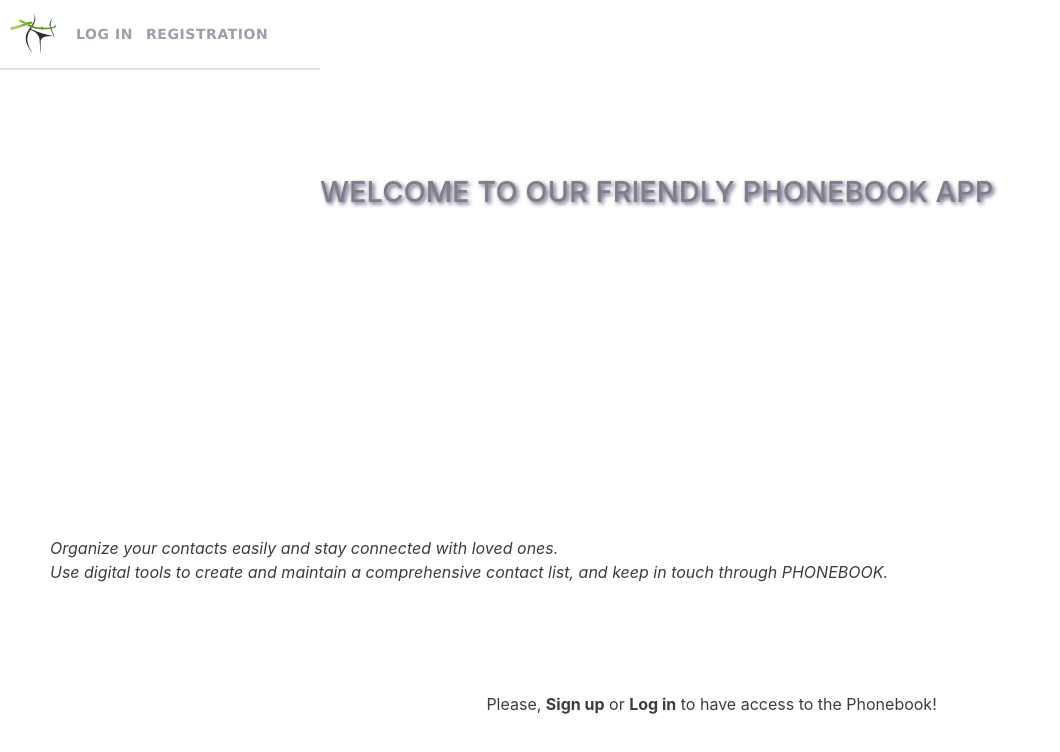
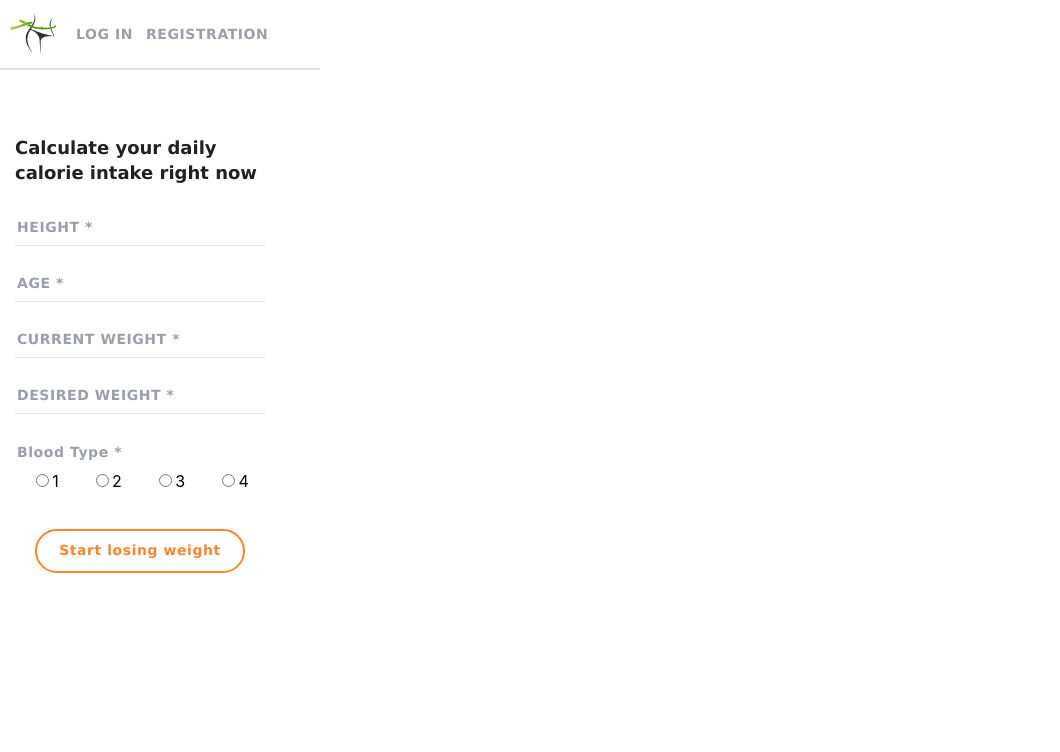
Before and after one commit to StefaniaGuta/myApplication, a React (Create React App) app in the folder my-app/: page / in a window 1280 px wide. Shown: the top 752 px of the page, without its empty margins (0-1060 px from the left). Built offline with nearby package versions, Linux system fonts and the light colour scheme.

Commit message:
homePage

```diff
--- a/my-app/package.json
+++ b/my-app/package.json
@@ -4,6 +4,7 @@
   "private": true,
   "dependencies": {
     "@babel/plugin-transform-private-property-in-object": "^7.24.7",
+    "@material/radio": "^14.0.0",
     "@reduxjs/toolkit": "^2.2.7",
     "@testing-library/jest-dom": "^5.17.0",
     "@testing-library/react": "^13.4.0",
--- a/my-app/src/pages/PageHome/PageHome.jsx
+++ b/my-app/src/pages/PageHome/PageHome.jsx
@@ -1,26 +1,149 @@
-import { useSelector } from 'react-redux';
-import authSelectors from '../../redux/auth/authSelectors';
+import { useDispatch } from 'react-redux';
+import { useState } from 'react';
+
 import style from './PageHome.module.css';
 
 function PageHome() {
-  const isLoggedIn = useSelector(authSelectors.getIsLoggedIn);
+  const dispatch = useDispatch();
+
+  const [form, setForm] = useState({
+    height: '',
+    age: '',
+    currentWeight: '',
+    desiredWeight: '',
+    bloodType: ''
+  });
+
+  const handleChange = event => {
+    const { name, value } = event.currentTarget;
+
+    setForm(prevForm => ({
+      ...prevForm,
+      [name]: value
+    }));
+  };
+
+  const handleSubmit = event => {
+    event.preventDefault();
+
+    dispatch(form);
+
+    setForm({
+      height: '',
+      age: '',
+      currentWeight: '',
+      desiredWeight: '',
+      bloodType: ''
+    });
+  };
+
   return (
-    <>
-      <section className={style.PageHomeSection}>
-            <h1 className={style.PageHomeTitle}>Welcome to our friendly phonebook app</h1>
-        <p className={style.PageHomeTitle2}>Organize your contacts easily and stay connected with loved
-            ones. <br></br>
-            Use digital tools to create and maintain a comprehensive contact list, and keep in touch through PHONEBOOK.
-            </p>
-        {!isLoggedIn && (
+    <section className={style.PageHomeSection}>
+      <h1 className={style.PageHomeTitle}>
+        Calculate your daily calorie intake right now
+      </h1>
+      <form onSubmit={handleSubmit} className={style.HomeForm}>
+        <label>
+          <input
+            className={style.PageHomeInput}
+            type="number"
+            placeholder="HEIGHT *"
+            name="height"
+            value={form.height}
+            required
+            onChange={handleChange}
+          />
+        </label>
 
-          <p className={style.PageHomeText}> Please, <b>Sign up</b> or <b>Log in</b> to have access to the
-            Phonebook!
-          </p>
-      )}
-      </section>
+        <label>
+          <input
+            className={style.PageHomeInput}
+            type="number"
+            placeholder="AGE *"
+            name="age"
+            value={form.age}
+            required
+            onChange={handleChange}
+          />
+        </label>
 
-    </>
+        <label className={style.PageHomeLabel}>
+          <input
+            className={style.PageHomeInput}
+            type="number"
+            placeholder="CURRENT WEIGHT *"
+            name="currentWeight"
+            value={form.currentWeight}
+            required
+            onChange={handleChange}
+          />
+        </label>
+
+        <label className={style.PageHomeLabel}>
+          <input
+            className={style.PageHomeInput}
+            type="number"
+            placeholder="DESIRED WEIGHT *"
+            name="desiredWeight"
+            value={form.desiredWeight}
+            required
+            onChange={handleChange}
+          />
+        </label>
+
+        <fieldset className={style.RadioGroup}>
+          <legend>Blood Type *</legend>
+
+          <label>
+            <input
+              type="radio"
+              name="bloodType"
+              value="1"
+              checked={form.bloodType === '1'}
+              onChange={handleChange}
+            />
+             1
+          </label>
+
+          <label>
+            <input
+              type="radio"
+              name="bloodType"
+              value="2"
+              checked={form.bloodType === '2'}
+              onChange={handleChange}
+            />
+             2
+          </label>
+
+          <label>
+            <input
+              type="radio"
+              name="bloodType"
+              value="3"
+              checked={form.bloodType === '3'}
+              onChange={handleChange}
+            />
+             3
+          </label>
+
+          <label>
+            <input
+              type="radio"
+              name="bloodType"
+              value="4"
+              checked={form.bloodType === '4'}
+              onChange={handleChange}
+            />
+             4
+          </label>
+        </fieldset>
+
+        <button className={style.PageHomeBtn} type="submit">
+          Start losing weight
+        </button>
+      </form>
+    </section>
   );
 }
 
--- a/my-app/src/pages/PageHome/PageHome.module.css
+++ b/my-app/src/pages/PageHome/PageHome.module.css
@@ -1,41 +1,96 @@
 .PageHomeSection{
   display: flex;
-    flex-direction: column;
-    align-items: center;
-    justify-content: center;
-    text-align: center;
-    width: 550px;
-    margin: 150px;
-    padding: 10px;
+  flex-direction: column;
+  align-items: center;
+  width: 280px;
+  height: 330px;
+  margin-top: 50px;
 }
 
 .PageHomeTitle {
-  font-weight: 500;
-  text-transform: uppercase;
-  color: grey;
-  transition: all 0.5s ease;
-  text-shadow: 2px 2px 4px rgb(85, 85, 132);
-  font-size: 29px;
-  margin-bottom: 10px;
-  position: absolute;
-  left: 25%;
-  top: 150px;
+  font-family: Verdana;
+  font-size: 18px;
+  font-weight: 700;
+  line-height: 25.2px;
+  text-align: left;
+  width: 250px;
+  height: 50px;
+  top: 112px;
+  left: 20px;
+  gap: 0px;
+  opacity: 0px;
+  color: #212121;
+
 }
 
-.PageHomeTitle2 {
-  color: rgb(61, 61, 61);
-  font-style: italic;
-  line-height: 1.5;
-  position: absolute;
-  left: 50px;
-  bottom: 200px;
-  text-align: left;
+.HomeForm{
+  display: flex;
+  flex-direction: column;
+  align-items: center;
 }
 
-.PageHomeText {
+.PageHomeInput {
+  width: 250px;
+  height: 36px;
+  margin: 10px;
+  box-sizing: border-box;
+  cursor: pointer;
+  outline: none;
+  border: none;
+  border-bottom: 1px solid #E0E0E0;
+}
+
+.PageHomeInput::placeholder {
+  font-family: Verdana;
+  font-size: 14px;
+  font-weight: 700;
+  line-height: 17.01px;
+  letter-spacing: 0.04em;
+  text-align: left;
+  color: #9B9FAA;
+}
+
+.RadioGroup{
+  width: 250px;
+  height: 45px;
+  border: none;
+  margin: 20px 0 0 0;
+  display: flex;
+  align-items: center;
+  justify-content: space-around;
+  padding: 10px;
+}
+
+.RadioGroup legend{
+  font-family: Verdana;
+  font-size: 14px;
+  font-weight: 700;
+  line-height: 17.01px;
+  letter-spacing: 0.04em;
+  text-align: left;
+  color:#9B9FAA;
+}
+
+.PageHomeBtn {
+  width: 210px;
+  height: 44px;
+  margin-top: 20px;
+  border-radius: 30px;
+  border: 2px solid #FC842D;
+  background-color: #FFFFFF;
+  font-family: Verdana;
+  font-size: 14px;
+  font-weight: 700;
+  line-height: 17.01px;
+  letter-spacing: 0.04em;
   text-align: center;
-  position: absolute;
-  left: 38%;
-  bottom: 70px;
-  color: rgb(61, 61, 61);
+  color: #FC842D;
+  align-items: center;
 }
+
+.PageHomeBtn:hover,
+.PageHomeBtn:focus {
+  background-color: #FC842D;
+  box-shadow: 0px 4px 10px 0px #FC842D80;
+  color: #FFFFFF;
+}
```
Also changed, not shown: 1 other file (tests, documents, lock files or other folders).
